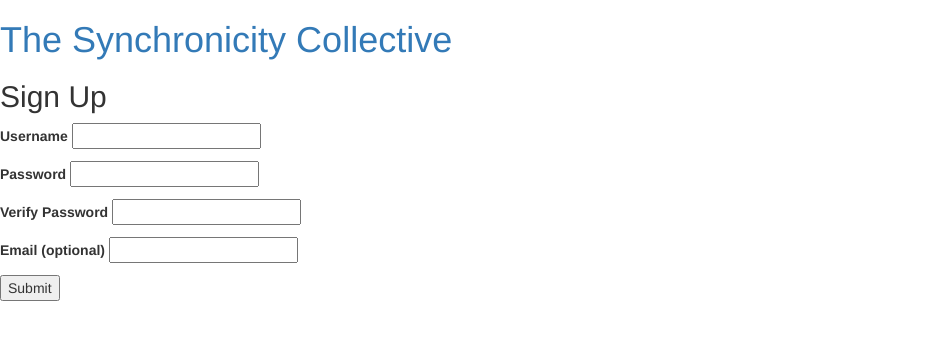
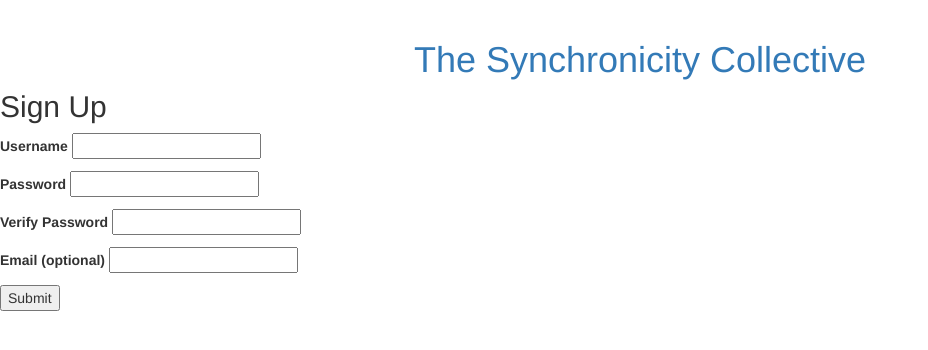
Before and after one commit to TheArtilect/sychronicity, a Python web app: template templates/sign_up.html in a window 1280 px wide. Shown: the top 350 px of the page, without its empty margins (0-928 px from the left). Run offline with Jinja, Linux system fonts and the light colour scheme; the template is opened without the code that fills it, so the values that code supplies are empty; some libraries are stand-ins or nearby versions.

Commit message:
initials

```diff
--- a/templates/base.html
+++ b/templates/base.html
@@ -21,7 +21,9 @@
 
     </head>
     <body>
+        <div class="col-md-12 text-center">
         <h1><a href="/">The Synchronicity Collective</a></h1>
+        </div>
         {% block content %}
         {% endblock %}
     </body>
```
